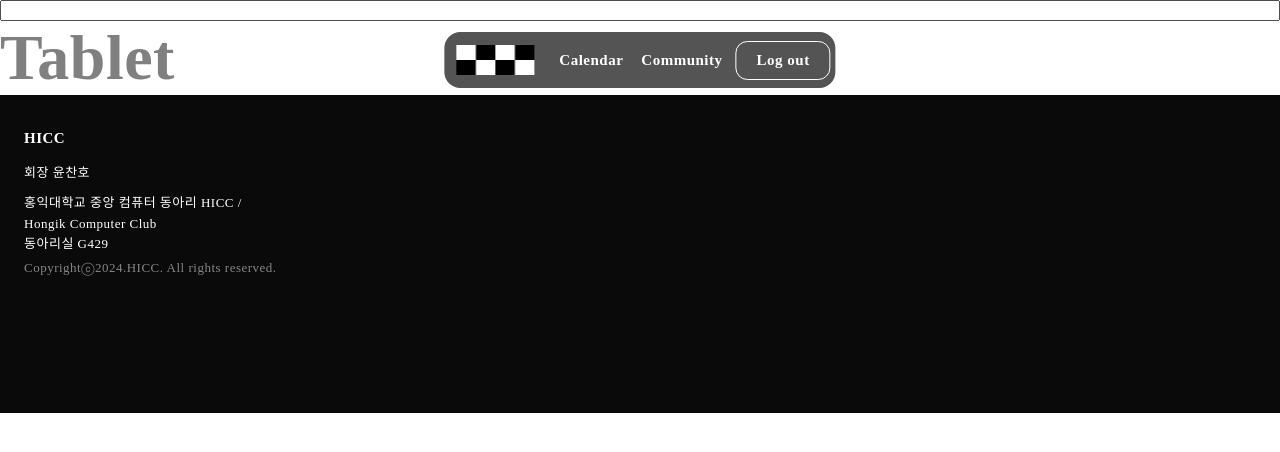
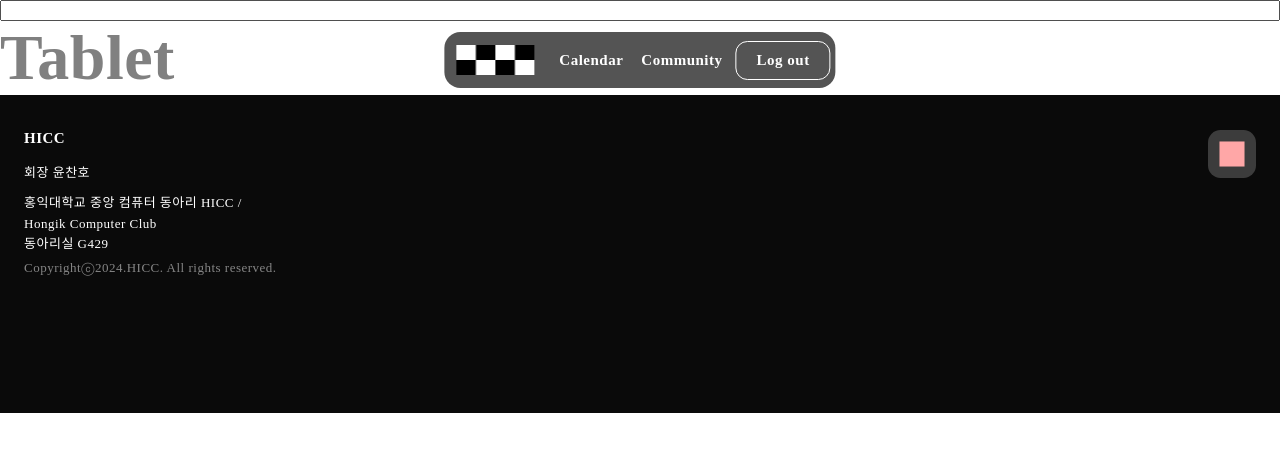
Before and after one commit to HICC-REBOOT/HICC-REBOOT-Frontend, a React (Create React App) app in the folder frontend/: page / in a window 1280 px wide. Shown: the top 452 px of the page. Built offline with nearby package versions, Linux system fonts and the light colour scheme; a web font is replaced by a local one.

Commit message:
feat: HICC 채널 바로가기 및 인스타그램 연결

```diff
--- a/frontend/src/components/common/footer/Footer.style.tsx
+++ b/frontend/src/components/common/footer/Footer.style.tsx
@@ -1,6 +1,8 @@
 import styled from 'styled-components';
 
 export const Container = styled.div`
+  display: flex;
+  justify-content: space-between;
   width: 100%;
   height: 31.8rem;
 
@@ -12,6 +14,16 @@ export const Container = styled.div`
   padding-top: 3.5rem;
 
   background-color: ${(props) => props.theme.colors.black};
+`;
+
+export const LeftSide = styled.section``;
+
+export const RightSide = styled.section``;
+
+export const Instagram = styled.img`
+  width: 4.8rem;
+  height: 4.8rem;
+  cursor: pointer;
 `;
 
 export const HICC = styled.p`
--- a/frontend/src/components/common/footer/Footer.tsx
+++ b/frontend/src/components/common/footer/Footer.tsx
@@ -1,4 +1,5 @@
 import React from 'react';
+import Instagram from '@assets/image/Icon_large.svg';
 import * as F from './Footer.style';
 
 const footerText = {
@@ -11,8 +12,12 @@ const footerText = {
 };
 
 function Footer() {
+  const openInstagram = () => {
+    window.open('https://www.instagram.com/hongik_hicc/');
+  };
   return (
     <F.Container>
+      <F.LeftSide>
         <F.HICC>{footerText.hicc}</F.HICC>
         <F.Leader>
           {footerText.leaderFormat}
@@ -20,6 +25,10 @@ function Footer() {
         </F.Leader>
         <F.Location>{footerText.location}</F.Location>
         <F.Copyright>{footerText.copyright}</F.Copyright>
+      </F.LeftSide>
+      <F.RightSide>
+        <F.Instagram src={Instagram} onClick={openInstagram} />
+      </F.RightSide>
     </F.Container>
   );
 }
--- a/frontend/src/components/layout/style/Layout.style.tsx
+++ b/frontend/src/components/layout/style/Layout.style.tsx
@@ -6,6 +6,8 @@ export const Container = styled.div`
   position: relative;
   width: 100%;
   height: 100%;
+
+  min-width: 360px;
 `;
 
 export const D = styled.div;
```
Also changed, not shown: frontend/src/assets/image/Icon_large.svg (added), 1 other file (tests, documents, lock files or other folders). Lines whose indentation alone changed are shown as unchanged.
